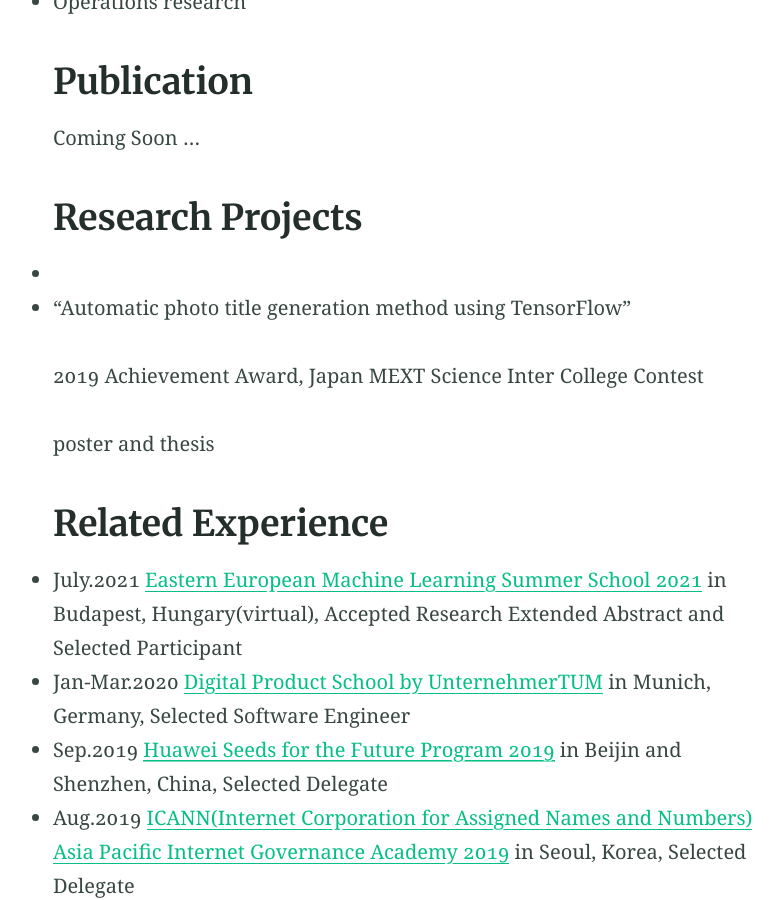
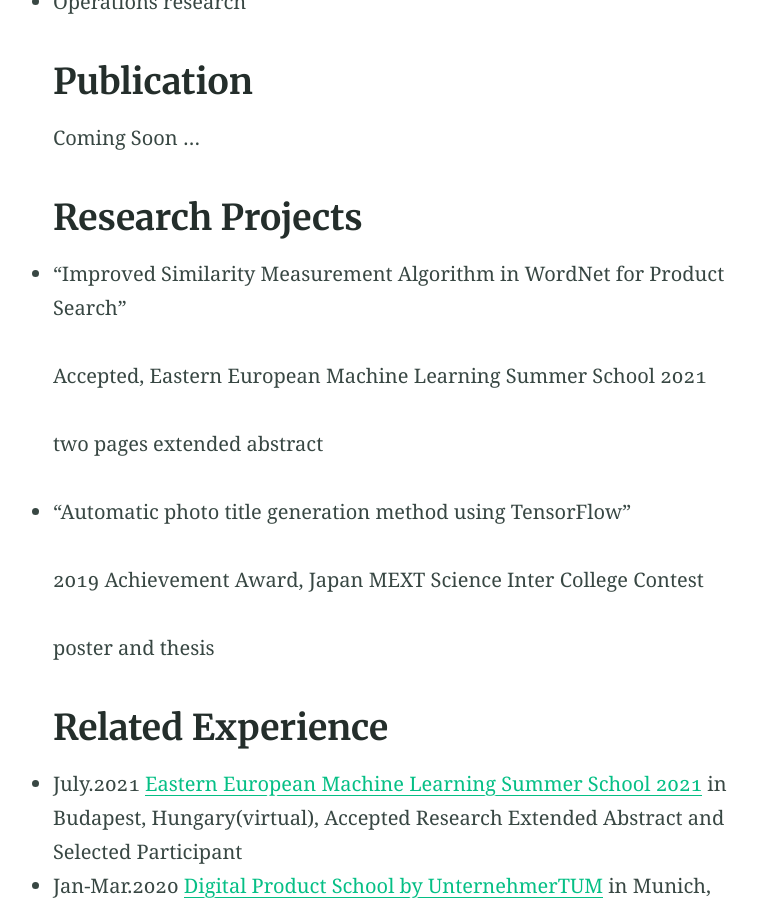
Before and after one commit to NaosFabrik/NaosFabrik.github.io, a Jekyll site: the page built from elements.md, in a window 1280 px wide and 900 px high, scrolled down 568 px. Shown: the whole window, without its empty margins (230-1013 px from the left). Built offline with Jekyll 4.4.1, drawn with Linux system fonts in a browser that asks for light colours.

Commit message:
Update elements.md

```diff
--- a/elements.md
+++ b/elements.md
@@ -20,14 +20,17 @@
 Coming Soon ...
 
 ## Research Projects
-*
+* "Improved Similarity Measurement Algorithm in WordNet for Product Search"
+
+Accepted, Eastern European Machine Learning Summer School 2021
+
+two pages extended abstract
 
 * “Automatic photo title generation method using TensorFlow”
 
 2019 Achievement Award, Japan MEXT Science Inter College Contest
 
 poster and thesis
-
 
 ## Related Experience
 * July.2021 [Eastern European Machine Learning Summer School 2021](https://www.eeml.eu/home) in Budapest, Hungary(virtual), Accepted Research Extended Abstract and Selected Participant
```
